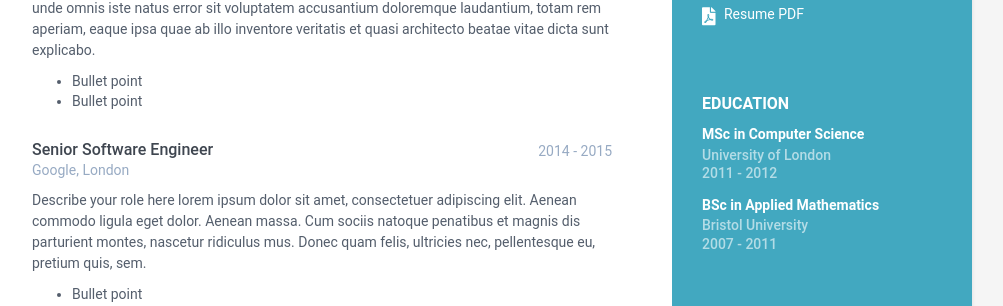
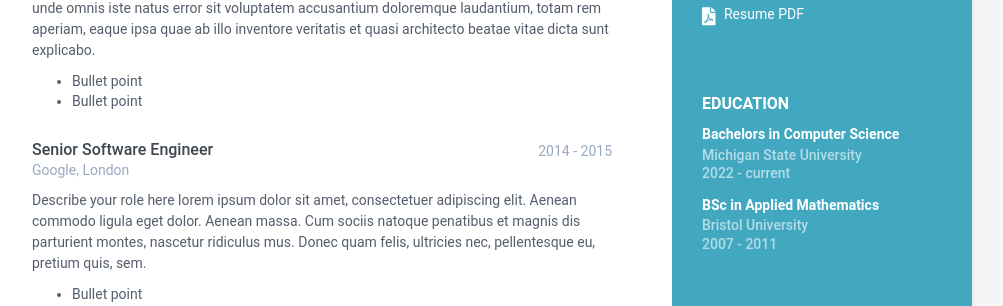
Before and after one commit to annikavalaboju/annikavalaboju1.github.io, a Jekyll site: the page built from index.html, in a window 1280 px wide and 900 px high, scrolled down 336 px. Shown: the part 134-440 px from the top of the window, without its empty margins (168-1171 px from the left). Built offline with Jekyll 4.4.1, drawn with Linux system fonts in a browser that asks for light colours; part of the change alters nothing that is shown.

Commit message:
Update data.yml

```diff
--- a/_data/data.yml
+++ b/_data/data.yml
@@ -66,17 +66,16 @@ career-profile:
 education:
     title: Education
     info:
-      - degree: MSc in Computer Science
-        university: University of London
-        time: 2011 - 2012
+      - degree: Bachelors in Computer Science
+        university: Michigan State University
+        time: 2022 - current
         details: |
-          Describe your study here lorem ipsum dolor sit amet, consectetuer
-          adipiscing elit. Aenean commodo ligula eget dolor. Aenean massa. Cum
-          sociis natoque penatibus et magnis dis parturient montes, nascetur
-          ridiculus mus. Donec quam felis, ultricies nec, pellentesque eu,
-          pretium quis, sem.
-            - Bullet point
-            - Bullet point
+          Studying Computer Science. Developing skills in software development, algorithms
+          and data structures. Enthusiastic about learning and applying computer science principles,
+          especially in network security, cryptography, and ethical hacking.
+            - Familiar with programming languages Python and Java
+            - Experienced in developing and debugging software applications
+            - Ability to work effectively in team environments and project collaboration
       - degree: BSc in Applied Mathematics
         university: Bristol University
         time: 2007 - 2011
```
